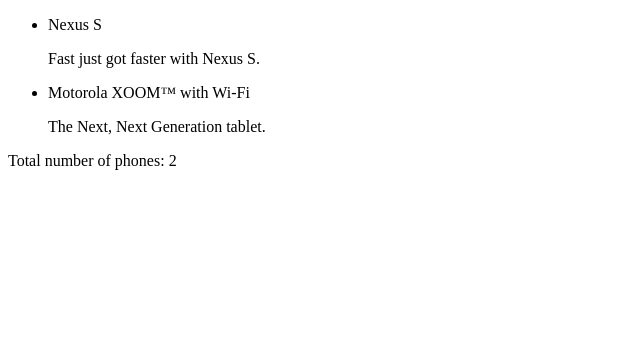
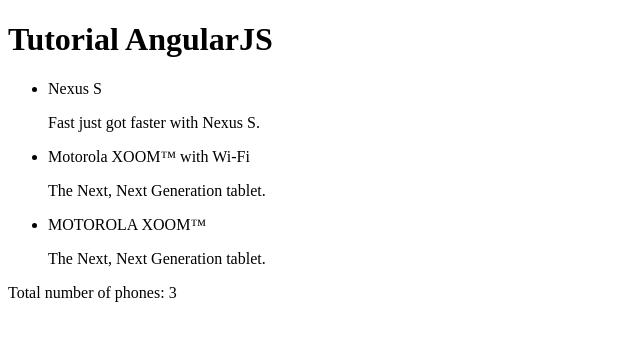
Before and after one commit to lenildojunior/AngularJS_Turorial, a plain HTML site: page app/index.html in a window 1280 px wide. Shown: the whole page, without its empty margins (0-640 px from the left). Drawn offline with nearby package versions, Linux system fonts and the light colour scheme.

Commit message:
AngularJS templates

```diff
--- /dev/null
+++ b/app/app.js
@@ -0,0 +1,19 @@
+// Define the `phonecatApp` module
+var phonecatApp = angular.module('phonecatApp', []);
+
+// Define the `PhoneListController` controller on the `phonecatApp` module
+phonecatApp.controller('PhoneListController', function PhoneListController($scope) {
+  $scope.phones = [
+    {
+      name: 'Nexus S',
+      snippet: 'Fast just got faster with Nexus S.'
+    }, {
+      name: 'Motorola XOOM™ with Wi-Fi',
+      snippet: 'The Next, Next Generation tablet.'
+    }, {
+      name: 'MOTOROLA XOOM™',
+      snippet: 'The Next, Next Generation tablet.'
+    }
+  ];
+  $scope.name = 'AngularJS';
+});
--- a/app/index.html
+++ b/app/index.html
@@ -1,5 +1,5 @@
 <!DOCTYPE html>
-<html lang="pt-br" ng-app>
+<html lang="pt-br" ng-app="phonecatApp">
 	<head>
 		<meta charset="utf-8">
     	<meta http-equiv="X-UA-Compatible" content="IE=edge">
@@ -8,24 +8,18 @@
     	<meta name="author" content="">
     	<script src="https://unpkg.com/sweetalert/dist/sweetalert.min.js"></script>
     	<script src="https://ajax.googleapis.com/ajax/libs/angularjs/1.6.9/angular.min.js"></script>
+        <script src="app.js"></script>
 
     	<title>Tutorial AngularJS</title>
 	</head>
-	<body>
+	<body ng-controller="PhoneListController">
+        <h1>Tutorial {{name}}</h1>
 		<ul>
-          <li>
-            <span>Nexus S</span>
-            <p>
-              Fast just got faster with Nexus S.
-            </p>
-          </li>
-          <li>
-            <span>Motorola XOOM™ with Wi-Fi</span>
-            <p>
-              The Next, Next Generation tablet.
-            </p>
+          <li ng-repeat="phone in phones">
+            <span>{{phone.name}}</span>
+            <p>{{phone.snippet}}</p>
           </li>
         </ul>
-        <p>Total number of phones: 2</p>
+        <p>Total number of phones: {{phones.length}}</p>
 	</body>
 </html>
```
